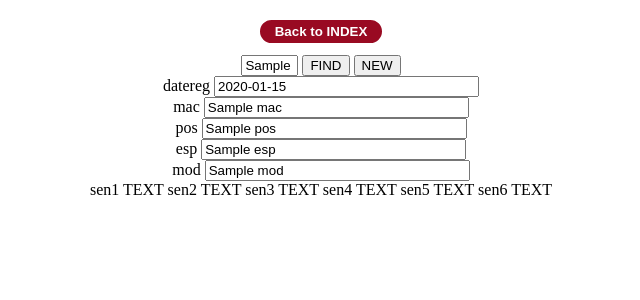
After one commit to jshestnes/PyFlaskDb, a Flask app: template templates/devices.html in a window 1280 px wide. The commit adds this page. Shown: the top 300 px of the page, without its empty margins (319-959 px from the left). Run offline with Flask 3, Linux system fonts and the light colour scheme; the template is opened without the code that fills it: most values are stand-ins (such as "Sample title", 1, 10 or a date in 2020).

Commit message:
Started functionality for editing device/sensor information

```diff
--- a/app.py
+++ b/app.py
@@ -2,7 +2,7 @@ from datetime import datetime, date, timedelta
 import platform
 import sqlite3
 from flask import Flask, session, render_template, request, g
-ver = ">>> PyFlaskDb 20.03.2026 - 19.04.2026 1324 - PC 08.05.2026. PC 11.05.2026 "
+ver = ">>> PyFlaskDb 20.03.2026 - 19.04.2026 1324 - PC 08.05.2026. PC 25.05.2026 1445"
 app = Flask(__name__)
 app.secret_key = "sadfaweqr345tcvbbf"
 app.config["SESSION_COOKIE_NAME"] = "myCOOKIE_monSTER528"
@@ -89,7 +89,7 @@ def index():
 
 
 
-def get_db(dateadjust: int,devidselected: int):
+def get_db(dateadjust: int, devidselected: int):
     print(">>> get_db")
     dbSQLite3Init()
     start = datetime.now().date()
@@ -155,7 +155,7 @@ def get_dbport(dateadjust: int,devidselected: int):
         db = sqlite3.connect(theDatabase, detect_types=sqlite3.PARSE_DECLTYPES | sqlite3.PARSE_COLNAMES)
         cursor = db.cursor()
         cursor.execute("SELECT datotid, dev, cmd, cmdtext, portseconds, bootcount, softwareid, restartreason from garageportdata "        # Columns 0-6
-                            " ORDER BY datotid DESC LIMIT 10")
+                            " ORDER BY datotid DESC LIMIT 16")
         all_dataport = cursor.fetchall()
 
     return all_dataport
@@ -194,8 +194,6 @@ def garageport_clicked():
 
 
 
-
-
 @app.route("/batmonitor-clicked", methods=["POST"])
 def batmonitor_clicked():
     print(">>> batmonitor_clicked")
@@ -211,8 +209,6 @@ def batmonitor_clicked():
     # Redirect back to home with a message
     data = get_dbbatmonitor(0, devid)
     return render_template("batmonitor.html", all_databat=data, tempdag=idag, dateadjust=0, sensorbeskrivelse=sensorbeskrivelse, devidselected=devid)
-
-
 
 
 
@@ -305,6 +301,61 @@ def date_select():
     return render_template("index.html", all_data=data, tempdag=idag, dateadjust=dateadjust2, sensorbeskrivelse=sensorbeskrivelse, devidselected=devidselected)
 
 
+
+@app.route("/devices_clicked", methods=["POST"])
+def devices_clicked():
+    print(">>> devices_clicked")
+    idag = datetime.now().strftime("%A %d.%m.%Y")
+    datereg = ""
+    mac = ""
+    pos = ""
+    esp = ""
+    mod = ""
+
+    devidfind = request.form.get("devidfind")
+    print(f"devidfind: {devidfind}")
+    devidfindnew = request.form.get("devicebutton")
+    print(f"devidfindnew: {devidfindnew}")
+    if devidfindnew == "FIND":
+        data = get_device(devidfind)
+        print(data)
+        if (data):
+            datereg = data[0][0]
+            print(f"datereg: {datereg}")
+            mac = data[0][2]
+            print(f"mac: {mac}")
+            pos = data[0][3]
+            esp = data[0][4]
+            mod = data[0][5]
+        else:
+            datereg = f"Not found: {devidfind}"
+    # Redirect back to home with a message
+    #data = get_dbbatmonitor(0, devid)
+    return render_template("devices.html",
+                           devidfind=devidfind, datereg=datereg, mac=mac,
+                           pos=pos, esp=esp, mod=mod)
+
+
+# 25.05.2026 *******************************************************
+def get_device(devidselected: int):
+    print(f">>> get_device: {devidselected}")
+    dbSQLite3Init()
+
+    db = getattr(g, '_database', None)
+    if db is None:
+        db = sqlite3.connect(theDatabase, detect_types=sqlite3.PARSE_DECLTYPES | sqlite3.PARSE_COLNAMES)
+        cursor = db.cursor()
+        cursor.execute("SELECT "
+            " datereg, dev, "
+            " mac, pos, esp, mod, "
+            " sen1, sen2, sen3, sen4, sen5, sen6 "
+            " FROM devdata "
+            " WHERE dev = ?", (devidselected,))
+        all_databat = cursor.fetchall()
+
+    return all_databat
+
+
 if __name__ == '__main__':
     print(ver)
     theDatabase = detect_os()
--- a/static/css/main.css
+++ b/static/css/main.css
@@ -110,3 +110,7 @@ label {
     display: block; /* Makes the label take up its own line (useful for vertical stacking) */
     margin-bottom: 5px; /* Adds space below the label */
 }
+
+.temperaturedata {
+  text-align: right;
+}
--- a/templates/batmonitor.html
+++ b/templates/batmonitor.html
@@ -35,9 +35,9 @@
     <td>{{ item[0] | datetimeformat("%d") }}</td>
     <td>{{ item[0] | datetimeformat("%H:%M:%S") }}</td>
     <td>{{ item[1] }}</td>
-    <td align="right">{{ "%.0f"|format(item[2]) }}</td>
-    <td align="right">{{ "%.0f"|format(item[3]) }}</td>
-    <td align="right">{{ "%.0f"|format(item[4]) }}</td>
+    <td class="temperaturedata">{{ "%.0f"|format(item[2]) }}</td>
+    <td class="temperaturedata">{{ "%.1f"|format(item[3]) }}</td>
+    <td class="temperaturedata">{{ "%.0f"|format(item[4]) }}</td>
     <td>{{ item[5] }}</td>
   </tr>
 {% endfor %}
--- /dev/null
+++ b/templates/devices.html
@@ -0,0 +1,51 @@
+<!DOCTYPE html>
+<html lang="en">
+<head>
+    <meta charset="UTF-8">
+    <meta name="viewport" content="width=device-width, initial-scale=1">
+    <title>Devices and microcontrollers</title>
+    <link rel="stylesheet" href="{{ url_for('static', filename='css/main.css')}}">
+    <script type="text/javascript" src="{{ url_for('static', filename='js/main.js')}}"></script>
+</head>
+<body>
+<div id="gotoindex">
+    <form action="{{ url_for('index') }}" method="POST">
+        <button type="submit" name="batmonitor" id="batmonitorbutton" value="301">Back to INDEX</button>
+    </form>
+</div>
+
+<div id="devices">
+    <form action="{{ url_for('devices_clicked') }}" method="POST">
+        <input type="text" name="devidfind" id="devidfind" value="{{ devidfind }}" size="4">
+        <button type="submit" name="devicebutton" id="devicebutton" value="FIND">FIND</button>
+        <button type="submit" name="devicebutton" id="devicebutton" value="NEW">NEW</button>
+
+<br>
+datereg <input type="text" name="datereg" id="datereg" value="{{ datereg }}" size="30">
+<br>
+mac <input type="text" name="mac" id="mac" value="{{ mac }}" size="30">
+<br>
+pos <input type="text" name="pos" id="pos" value="{{ pos }}" size="30">
+<br>
+esp <input type="text" name="esp" id="esp" value="{{ esp }}" size="30">
+<br>
+mod <input type="text" name="mod" id="mod" value="{{ mod }}" size="30">
+
+
+
+    </form>
+</div>
+
+
+
+sen1 TEXT
+sen2 TEXT
+sen3 TEXT
+sen4 TEXT
+sen5 TEXT
+sen6 TEXT
+
+
+
+</body>
+</html>
--- a/templates/garageport.html
+++ b/templates/garageport.html
@@ -39,9 +39,9 @@
     <td>{{ item[1] }}</td>
     <td>{{ item[2] }}</td>
     {% autoescape false %}
-    <td align="left">{{ item[3] | closedgreen() }}</td>
+    <td class="temperaturedata">{{ item[3] | closedgreen() }}</td>
     {% endautoescape %}
-    <td align="right">{{ item[4] | zeroseconds() }}</td>
+    <td class="temperaturedata">{{ item[4] | zeroseconds() }}</td>
     <td>{{ item[5] }}</td>
     <td>{{ item[6] }}</td>
   </tr>
```
Also changed, not shown: templates/index.html (+15 -9 lines).
